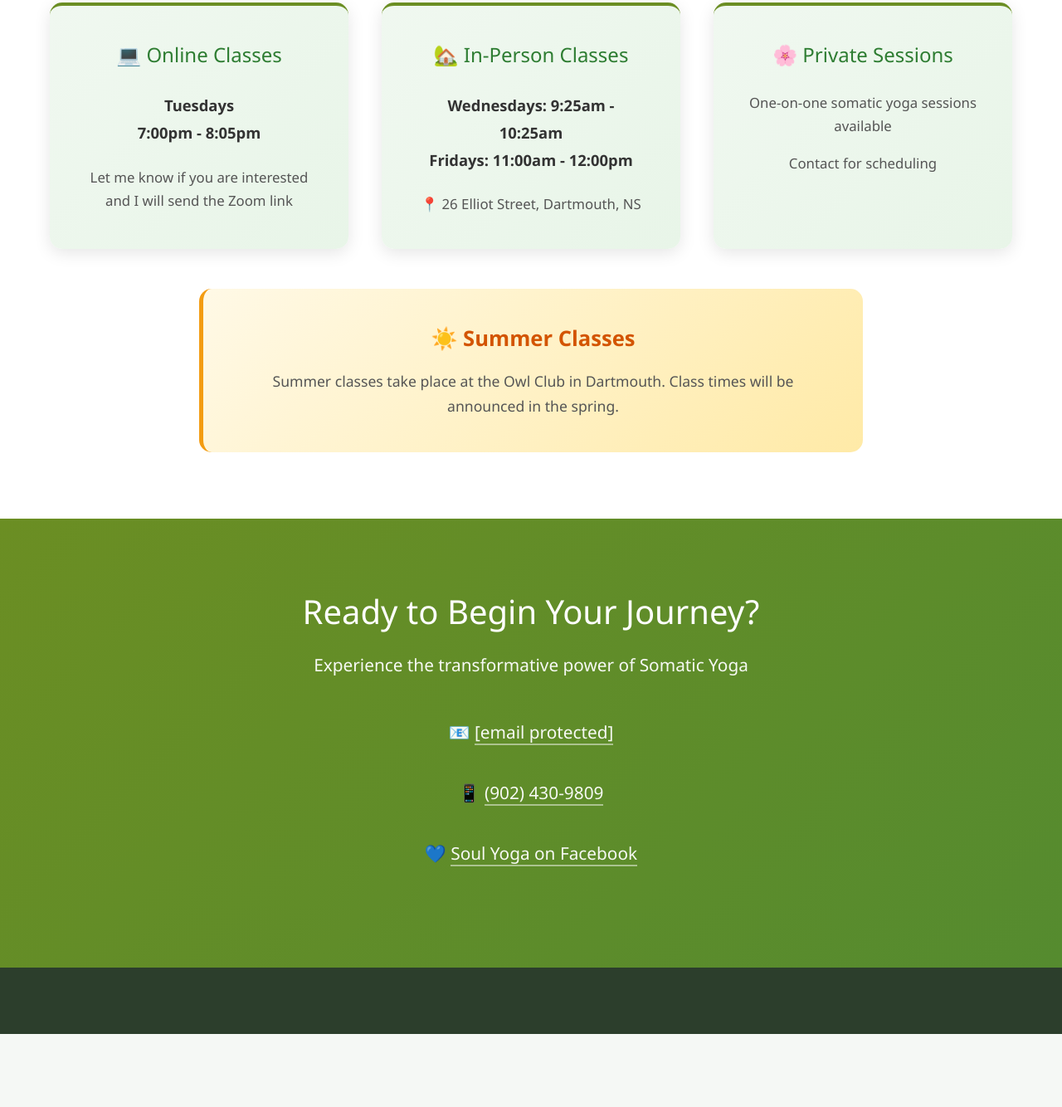
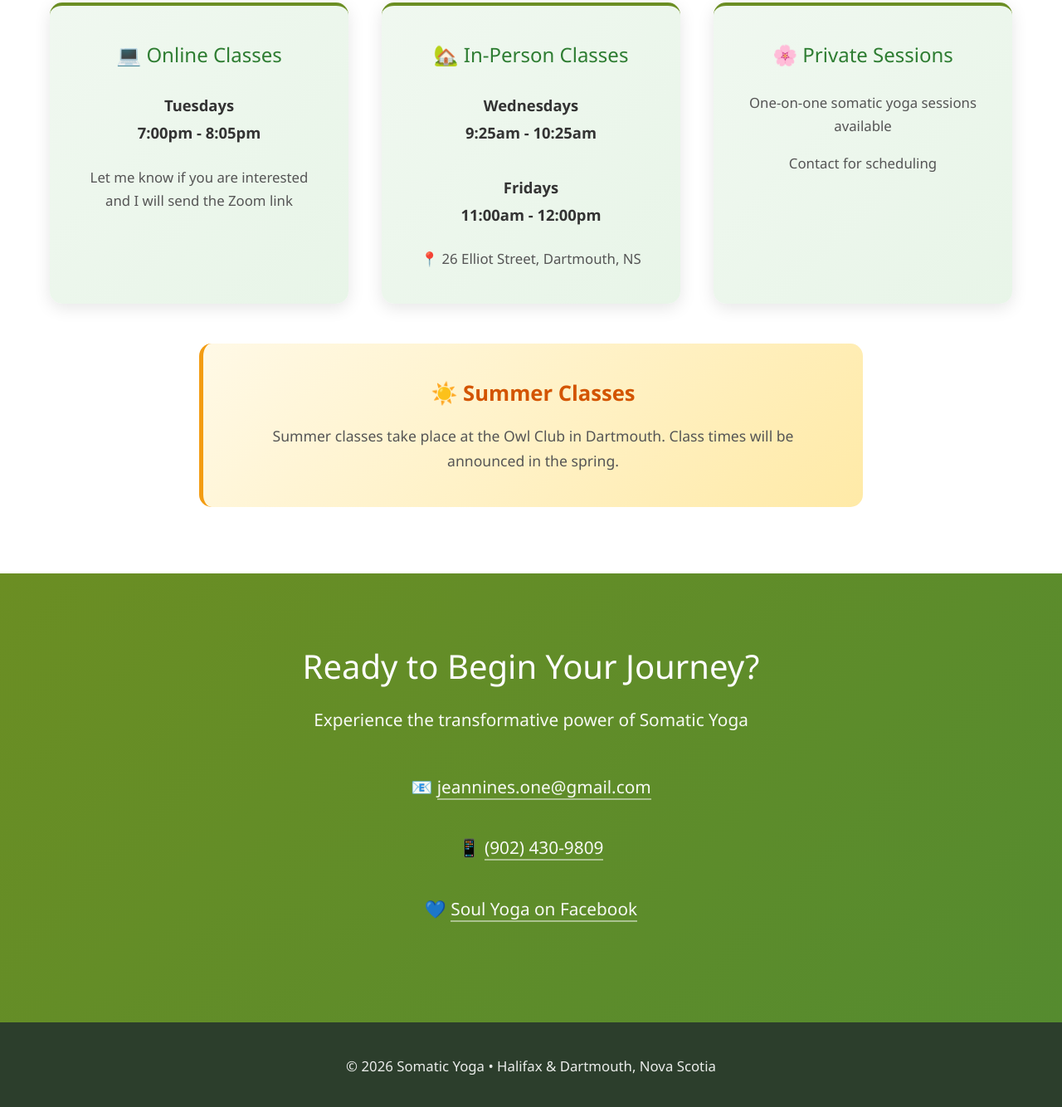
Before and after one commit to TonyMeuse/jeannineyoga, a plain HTML site: page index.html in a window 1280 px wide. Shown: the part 4842-6176 px from the top of the page at 83% size. Before the commit the page ends 6088 px from the top, so only its background shows below. Drawn offline with Linux system fonts and the light colour scheme.

```diff
--- a/index.html
+++ b/index.html
@@ -732,7 +732,7 @@
 
                 <div class="class-card">
                     <h3>🏡 In-Person Classes</h3>
-                    <p class="class-time">Wednesdays: 9:25am - 10:25am<br>Fridays: 11:00am - 12:00pm</p>
+                    <p class="class-time">Wednesdays<br>9:25am - 10:25am<br><br>Fridays<br>11:00am - 12:00pm</p>
                     <p class="class-location">📍 26 Elliot Street, Dartmouth, NS</p>
                 </div>
 
@@ -757,7 +757,7 @@
             <p>Experience the transformative power of Somatic Yoga</p>
 
             <div class="contact-info">
-                <p class="contact-item">📧 <a href="/cdn-cgi/l/email-protection#b2d8d7d3dcdcdbdcd7c19cdddcd7f2d5dfd3dbde9cd1dddf"><span class="__cf_email__" data-cfemail="0d67686c63636463687e236263684d6a606c6461236e6260">[email&#160;protected]</span></a></p>
+                <p class="contact-item">📧 <a href="mailto:jeannines.one@gmail.com">jeannines.one@gmail.com</a></p>
                 <p class="contact-item">📱 <a href="tel:+19024309809">(902) 430-9809</a></p>
                 <p class="contact-item">💙 <a href="https://www.facebook.com/soulsistersyoga1" target="_blank">Soul Yoga on Facebook</a></p>
             </div>
@@ -766,4 +766,9 @@
 
     <!-- Footer -->
     <footer>
-        <div cl
+        <div class="container">
+            <p>&copy; 2026 Somatic Yoga • Halifax & Dartmouth, Nova Scotia</p>
+        </div>
+    </footer>
+</body>
+</html>
```
